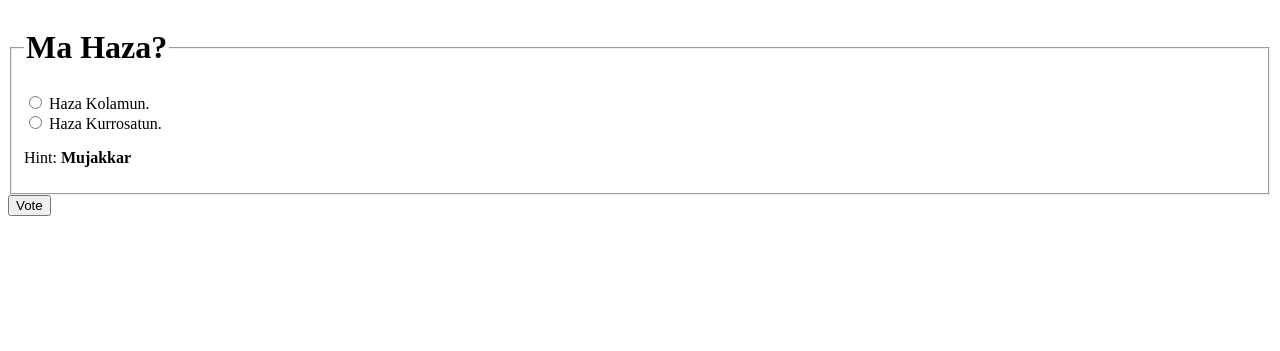
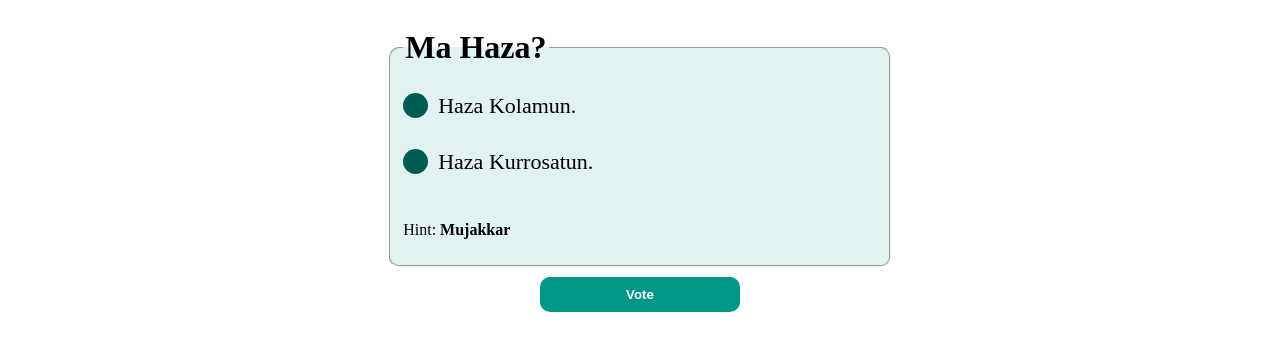
Before and after one commit to tmbmnadim/project0_django, a Django app: page /polls/1/ in a window 1280 px wide. Shown: the top 351 px of the page. Run offline with Django 5.2, Linux system fonts and the light colour scheme; data comes from the database, SQL or seed files in the repository; both versions use the stored data as it was after the commit.

Commit message:
A little CSS

```diff
--- a/polls/templates/polls/detail.html
+++ b/polls/templates/polls/detail.html
@@ -1,21 +1,44 @@
-<form action="{% url 'polls:vote' question.id %}" method="post">
+<!DOCTYPE html>
+<!--[if lt IE 7]>      <html class="no-js lt-ie9 lt-ie8 lt-ie7"> <![endif]-->
+<!--[if IE 7]>         <html class="no-js lt-ie9 lt-ie8"> <![endif]-->
+<!--[if IE 8]>         <html class="no-js lt-ie9"> <![endif]-->
+<!--[if gt IE 8]>      <html class="no-js"> <!--<![endif]-->
+{% load static %}
+<html>
+  <head>
+    <meta charset="utf-8">
+    <meta http-equiv="X-UA-Compatible" content="IE=edge">
+    <title>Give a Vote</title>
+    <meta name="description" content="">
+    <meta name="viewport" content="width=device-width, initial-scale=1">
+
+    <link rel="stylesheet" href="{% static '/polls/detail.css' %}"></link>
+  </head>
+  <body>
+    <div style="width=100%;"><form class="poll_form" action="{% url 'polls:vote' question.id %}" method="post">
       {% csrf_token %}
-  <fieldset>
+      <fieldset  class="poll_fieldset">
         <legend><h1>{{ question.question_text }}</h1></legend>
         {% if error_message %}
         <p><strong>{{ error_message }}</strong></p>
         {% endif %} {% for choice in question.choice_set.all %}
+        <label  for="choice{{ forloop.counter }}" class="container">{{ choice.choice_text }}
           <input
           type="radio"
           name="choice"
           id="choice{{ forloop.counter }}"
-      value="{{ choice.id }}"
-    />
-    <label for="choice{{ forloop.counter }}">{{ choice.choice_text }}</label
-    ><br />
+          value="{{ choice.id }}">
+          <span class="checkmark"></span>
+        </label>
+
+        <br />
         {% endfor %}
 
         <p>Hint: <strong>{{question.hint_set.first}}</strong></p>
       </fieldset>
-  <input type="submit" value="Vote" />
-</form>
+      <div style="width=100%;"><input class="vote_button" type="submit" value="Vote" /></div>
+    </form></div>
+
+    <script src="" async defer></script>
+  </body>
+</html>
--- /dev/null
+++ b/polls/templates/static/polls/detail.css
@@ -0,0 +1,89 @@
+.vote_button {
+    width: 20%;
+    min-width: 200px;
+    display: block;
+    margin-left: auto;
+    margin-right: auto;
+    margin-top: 10px;
+    margin-bottom: 10px;
+    text-align: center;
+    color: white;
+    font-weight: 700;
+    background-color: #009688;
+    padding: 10px 20px;
+    border-radius: 10px;
+    border-width: 0px;
+  }
+.poll_form {
+  width: 40%;
+  min-width: 400px;
+  display: block;
+  margin-left: auto;
+  margin-right: auto;
+}
+.poll_fieldset{
+  background-color:#E0F2F1;
+  border-radius: 10px;
+}
+
+.poll_fieldset input{
+  width:20px;
+  height: 20px;
+  font-size:22px;
+}
+
+.container {
+  display: block;
+  position: relative;
+  padding-left: 35px;
+  margin-bottom: 12px;
+  cursor: pointer;
+  font-size: 22px;
+  -webkit-user-select: none;
+  -moz-user-select: none;
+  -ms-user-select: none;
+  user-select: none;
+}
+
+.container input {
+  position: absolute;
+  opacity: 0;
+  cursor: pointer;
+}
+
+.checkmark {
+  position: absolute;
+  top: 0;
+  left: 0;
+  height: 25px;
+  width: 25px;
+  background-color: #005c53;
+  border-radius: 50%;
+}
+
+.container:hover input ~ .checkmark {
+  background-color: #05b0a1;
+}
+
+.container input:checked ~ .checkmark {
+  background-color: #009688;
+}
+
+.checkmark:after {
+  content: "";
+  position: absolute;
+  display: none;
+}
+
+.container input:checked ~ .checkmark:after {
+  display: block;
+}
+
+.container .checkmark:after {
+ 	top: 4.5px;
+	left: 5px;
+	width: 15px;
+	height: 15px;
+	border-radius: 50%;
+	background: white;
+}
```
Also changed, not shown: project0/settings.py (+5 -13 lines), db.sqlite3. Lines whose indentation alone changed are shown as unchanged.
